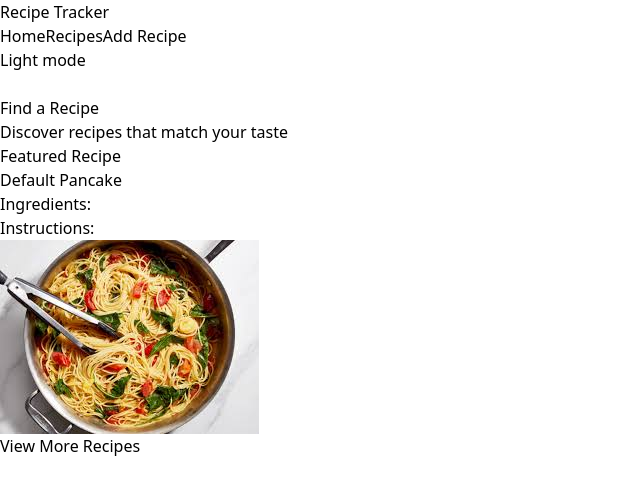
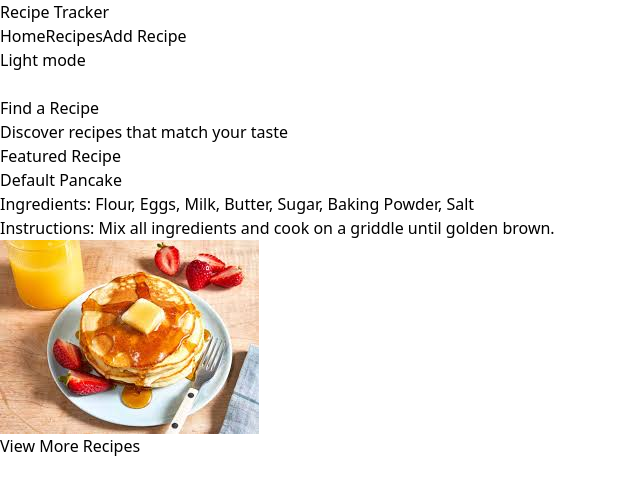
Before and after one commit to Victormuthomi/recipe-tracker, a React (Vite) app: page / in a window 1280 px wide. Shown: the top 494 px of the page, without its empty margins (0-640 px from the left). Built offline with nearby package versions, Linux system fonts and the light colour scheme.

Commit message:
Add a pancake random recipe .

```diff
--- a/src/components/RandomCard.jsx
+++ b/src/components/RandomCard.jsx
@@ -5,7 +5,10 @@ const RandomCard = () => {
   const defaultRecipe = {
     name: "Default Pancake",
     description: "A simple and delicious pancake recipe.",
-    image: "/images/recipe.jpeg",
+    ingredients: "Flour, Eggs, Milk, Butter, Sugar, Baking Powder, Salt",
+    instructions:
+      "Mix all ingredients and cook on a griddle until golden brown.",
+    image: "/images/pancake.jpeg",
   };
 
   const [randomRecipe, setRandomRecipe] = useState(null);
```
Also changed, not shown: public/images/pancake.jpeg (added).
